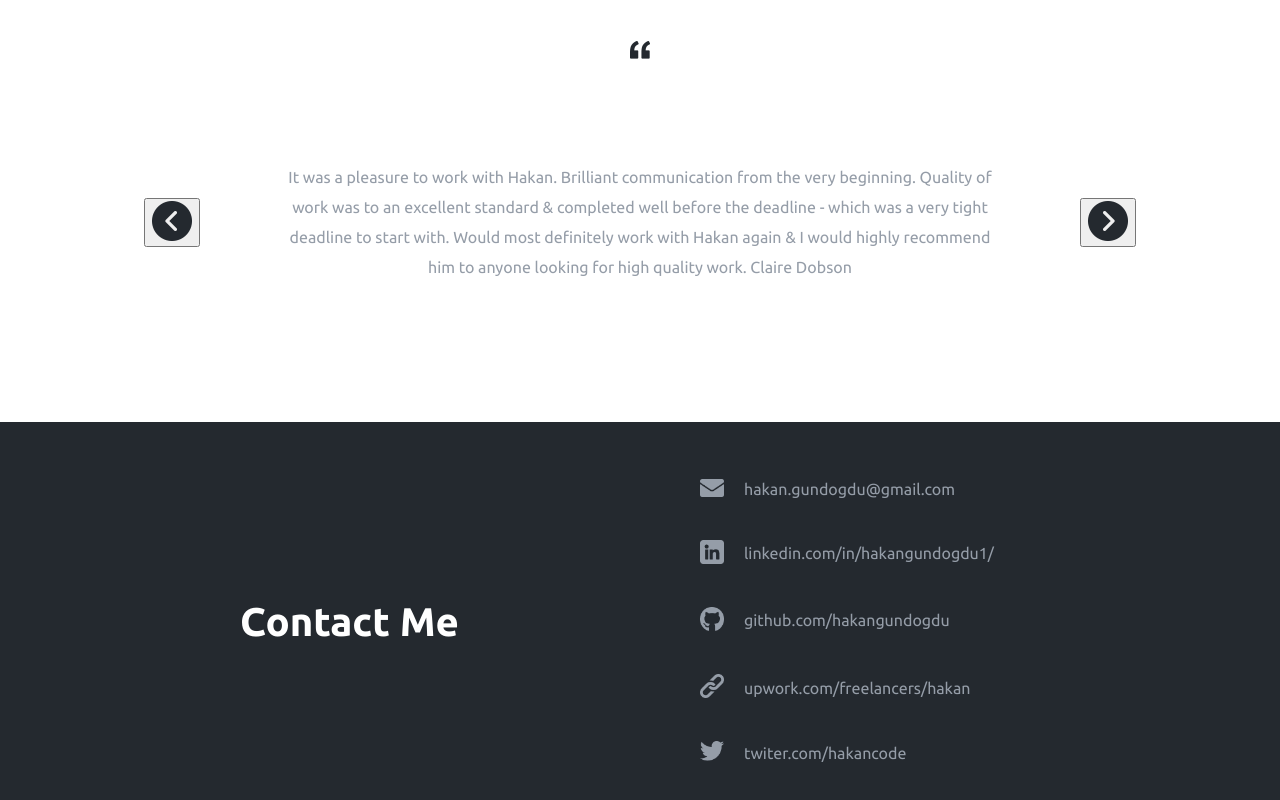
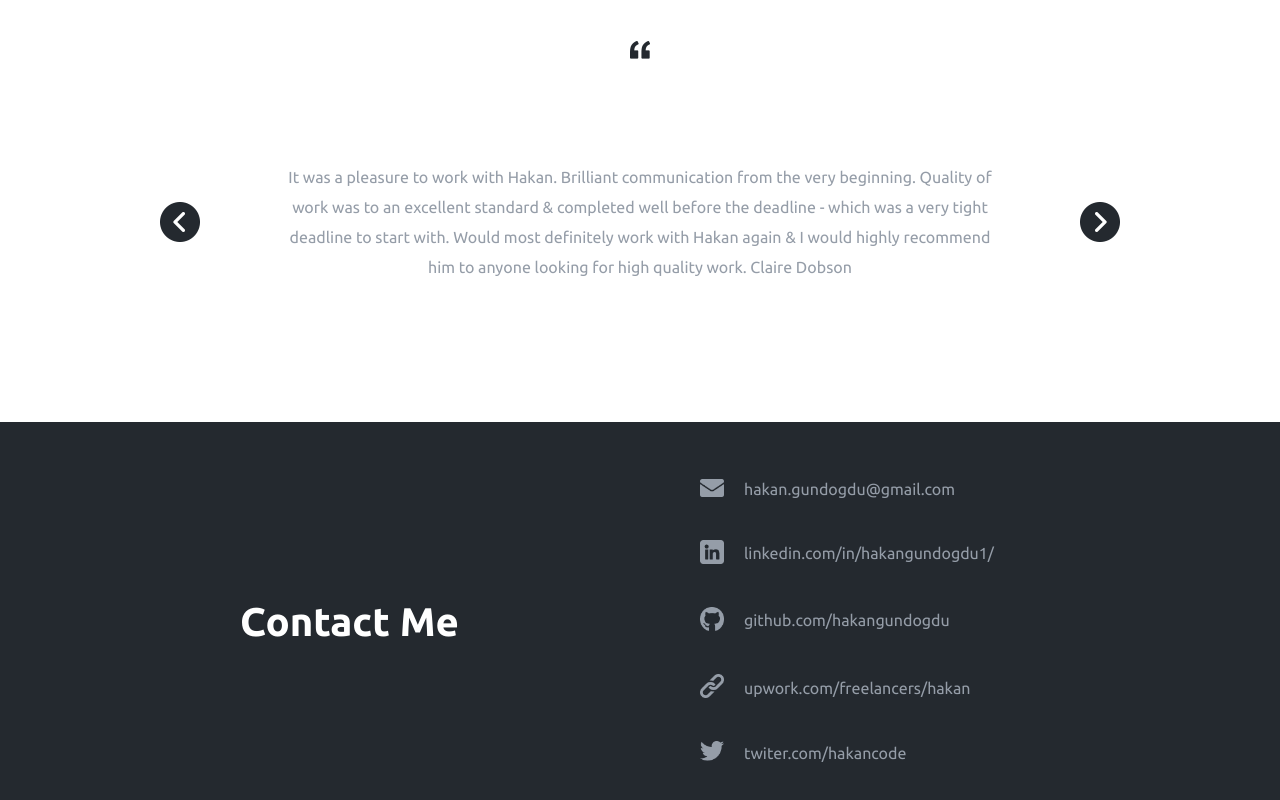
Before and after one commit to hakangundogdu/Portfolio, a React (Create React App) app: page / in a window 1280 px wide. Shown: the part 2600-3400 px from the top of the page. Built offline with nearby package versions, Linux system fonts and the light colour scheme.

Commit message:
Continuous buttons

```diff
--- a/src/Components/Testimonials.css
+++ b/src/Components/Testimonials.css
@@ -25,6 +25,7 @@
 
 .test-container > img {
   size: 20px;
+  position: relative;
 }
 
 .quote {
--- a/src/Components/Testimonials.js
+++ b/src/Components/Testimonials.js
@@ -1,4 +1,4 @@
-import React, {useState} from 'react';
+import React, { useState } from 'react';
 import './Testimonials.css';
 import quote from '../Assets/quote.png';
 import leftarrow from '../Assets/left-arrow.png';
@@ -10,7 +10,7 @@ const Testimonials = () => {
     "Hakan was brilliant! great design, VERY fast , great flexibility in giving me different options when I asked for them, and adapting his work when I expanded the contract a bit. Hakan was recommended to me by a friend and colleague, and I'm very glad I followed the recommendation. I would recommend Hakan to anyone looking for great PPT skills , flexible, positive attitude, and good value for money. Thank you Hakan, I'll be back! Alison Hatherall",
     'A collaboration that continues to be extremely successful. Hakan is extremely responsive, accountable, efficient and the quality of his work remains undisputed! Looking forward to our next collaboration, because there will be for sure. Lorraine Cane',
   ];
- const [index, setIndex] = useState(0)
+  const [index, setIndex] = useState(0);
 
   return (
     <div className="testimonials" id="testimonials">
@@ -23,27 +23,23 @@ const Testimonials = () => {
         height="18px"
       />
       <div className="test-container">
-        <button>
         <img
           className="arrow"
           src={leftarrow}
           alt={leftarrow}
-            onClick={()=>index==0?setIndex(0):setIndex(index-1)}
+          onClick={() => (index === 0 ? setIndex(2) : setIndex(index - 1))}
           width="40px"
           height="40px"
         />
-        </button>
         <p>{testimonials[index]}</p>
-        <button>
         <img
           className="arrow"
           src={rightarrow}
           alt={rightarrow}
-            onClick={()=>setIndex(index+1)}
+          onClick={() => (index === 2 ? setIndex(0) : setIndex(index + 1))}
           width="40px"
           height="40px"
         />
-        </button>
       </div>
     </div>
   );
```
Lines whose indentation alone changed are shown as unchanged.
